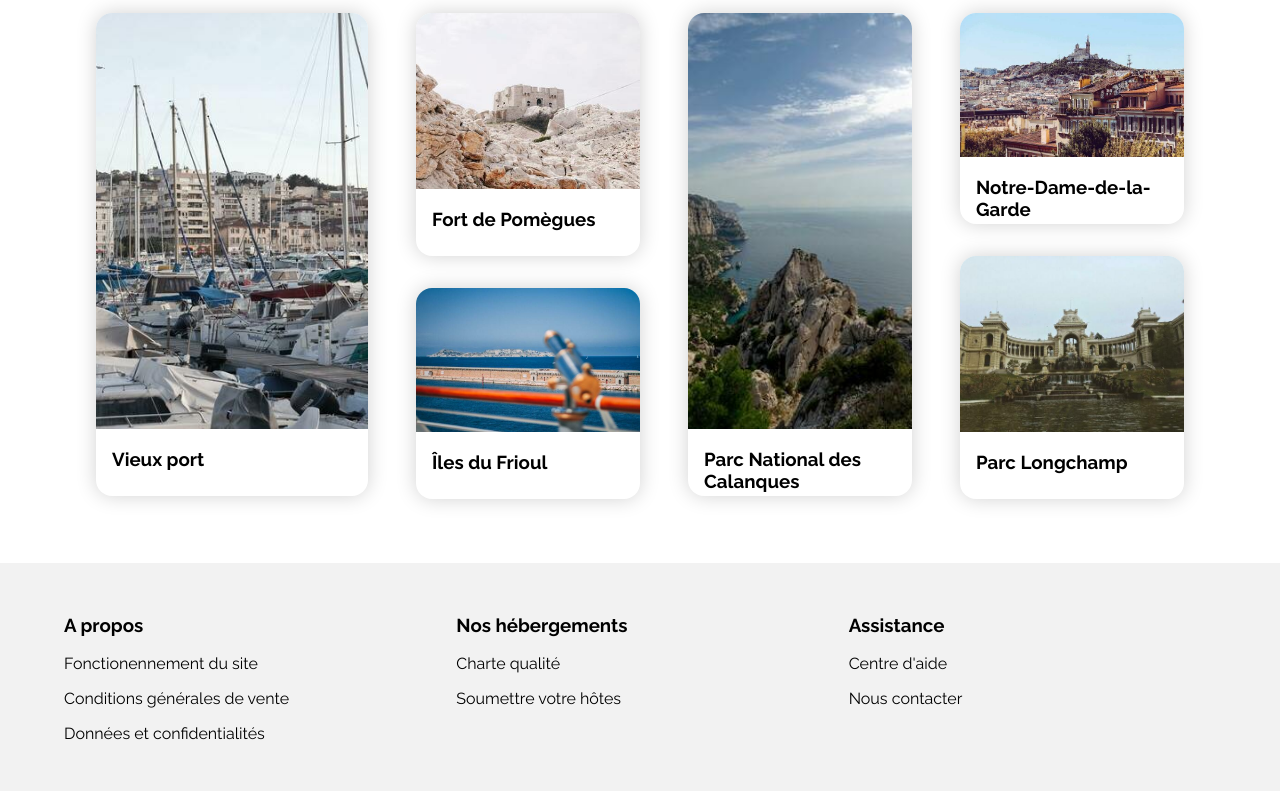
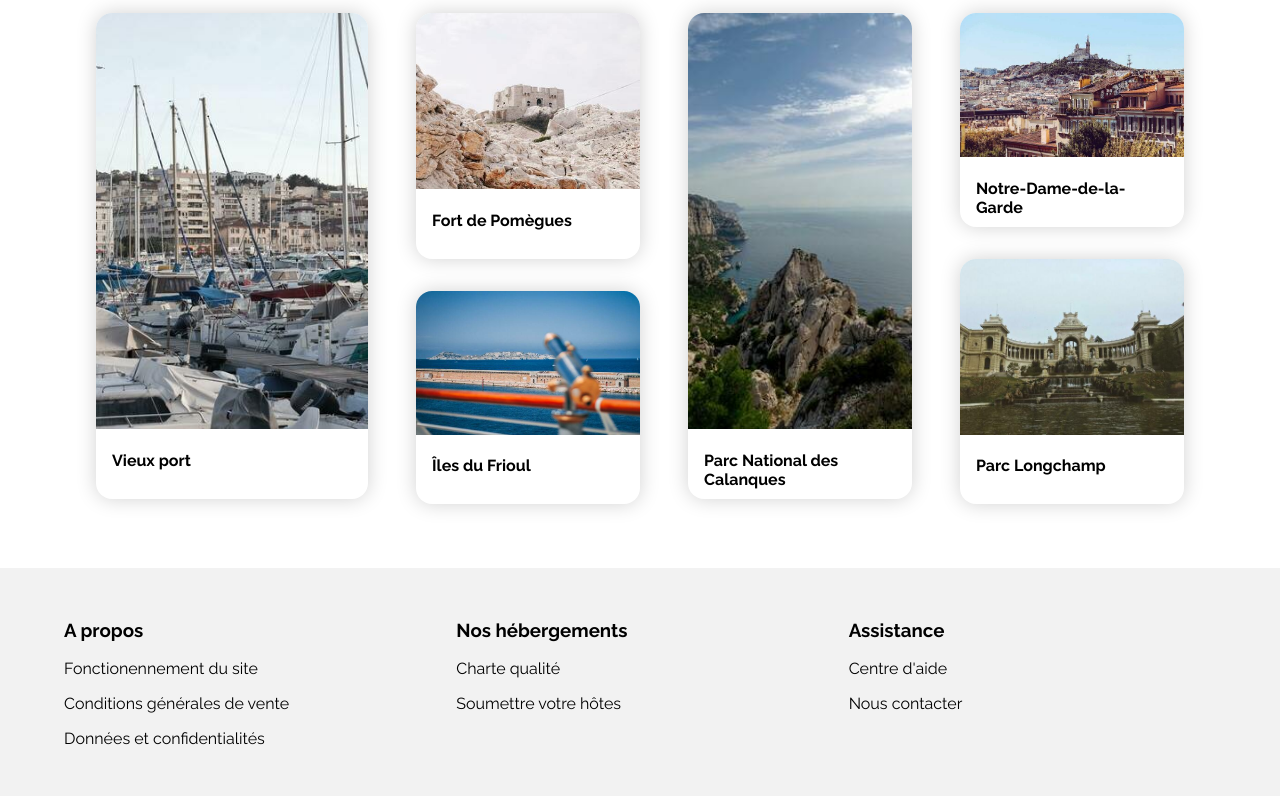
Before and after one commit to rmtc63/P2_15072021, a plain HTML site: page index.html in a window 1280 px wide. Shown: the part 1136-1932 px from the top of the page. Drawn offline with Linux system fonts and the light colour scheme.

Commit message:
Update index.html
Zone activities...
- class "text_activities" changes from  h3 police to h4

```diff
--- a/index.html
+++ b/index.html
@@ -263,7 +263,7 @@
                         <a href="#" >
                             <div class="link_activities">
                                 <div class="large_card"><img class="img_activities" src="images\activites_small\reno-laithienne-QUgJhdY5Fyk-unsplash.jpg" alt="Vieux port"></div>
-                                <div class="text_activities"><h3>Vieux port</h3></div>
+                                <div class="text_activities"><h4>Vieux port</h4></div>
                             </div>
                         </a>
                     </div>
@@ -271,13 +271,13 @@
                         <a href="#">
                             <div class="link_activities margin">
                                 <div class="medium_card"><img class="img_activities" src="images\activites_small\paul-hermann-QFTrLdQIRhI-unsplash.jpg" alt="Fort de Pomègues"></div>
-                                <div class="text_activities"><h3>Fort de Pomègues</h3></div>
+                                <div class="text_activities"><h4>Fort de Pomègues</h4></div>
                             </div>
                         </a>
                         <a href="#">
                             <div class="link_activities margin">
                                 <div class="small_card"><img class="img_activities" src="images\activites_small\kevin-hikari-rV_Qd1l-VXg-unsplash.jpg" alt="Iles du Fioul"></div>
-                                <div class="text_activities"><h3>Îles du Frioul</h3></div>
+                                <div class="text_activities"><h4>Îles du Frioul</h4></div>
                             </div>
                         </a>
                     </div>
@@ -285,7 +285,7 @@
                         <a href="#">
                             <div class="link_activities margin">
                                 <div class="large_card"><img class="img_activities" src="images\activites_small\kilyan-sockalingum-NR8-cBCN3aI-unsplash.jpg" alt="Parc National des Calanques"></div>
-                                <div class="text_activities"><h3>Parc National des Calanques</h3></div>
+                                <div class="text_activities"><h4>Parc National des Calanques</h4></div>
                             </div>
                         </a>
                     </div>
@@ -293,13 +293,13 @@
                         <a href="#">
                             <div class="link_activities margin">
                                 <div class="small_card"><img class="img_activities" src="images\activites_small\florian-wehde-xW9e8gdotxI-unsplash.jpg" alt="Notre Dame de la Garde"></div>
-                                <div class="text_activities"><h3>Notre-Dame-de-la-Garde</h3></div>
+                                <div class="text_activities"><h4>Notre-Dame-de-la-Garde</h4></div>
                             </div>
                         </a>
                         <a href="#">
                             <div class="link_activities margin">
                                 <div class="medium_card"><img class="img_activities" src="images\activites_small\lena-paulin-wH2-EJoDcV0-unsplash.jpg" alt="Parc Longchamp"></div>
-                                <div class="text_activities"><h3>Parc Longchamp</h3></div>
+                                <div class="text_activities"><h4>Parc Longchamp</h4></div>
                             </div>
                         </a>
                     </div>
```
